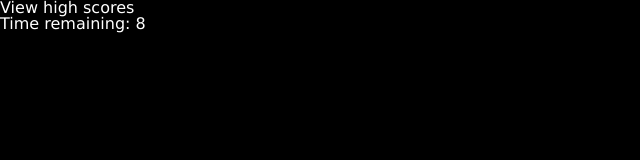
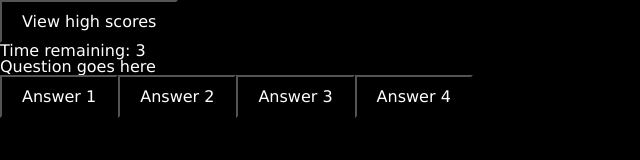
Before and after one commit to ethanfrog/bootcamp-quiz, a plain HTML site: page index.html in a window 1280 px wide. Both pictures are taken after a click on the button "Start". Shown: the whole page, without its empty margins (0-640 px from the left). Drawn offline with Linux system fonts and the light colour scheme.

Commit message:
Added code for ending the quiz and showing results

```diff
--- a/assets/js/script.js
+++ b/assets/js/script.js
@@ -1,43 +1,78 @@
 var initialElements = document.querySelector("#initial");
 var quizElements = document.querySelector("#quiz");
+var resultElements = document.querySelector("#results");
+
+var timer = document.querySelector("#timer");
 
 var startButton = document.querySelector("#start-button");
-startButton.addEventListener("click", startQuiz);
+startButton.addEventListener("click", takeQuiz);
 
+var secondsLeft = 5;
+var score = 0;
 
+function takeQuiz() {
+  renderQuiz();
+  startTimer();
 
-var q1 = "How do you write comments in HTML?";
-var q1Answers = ["<!--Comment-->", "//Comment", "/*Comment*/", "<Comment>"];
+  // Quiz logic goes here
+}
 
-var q2 = "What is the command for changing text color to blue in CSS?";
-var q2Answers = ["text-color: blue", "color: blue", "color -> blue", "tc: blue"];
-
-var q3 = "What is the keyword for declaring a variable in JavaScript?";
-var q3Answers = ["variable", "data", "var", "declare"];
-
-
-
-function startQuiz() {
+function renderQuiz() {
   // Remove all child elements from the "initial" div of the HTML
   while (initialElements.firstChild) {
     initialElements.removeChild(initialElements.firstChild);
   }
+  // Render quiz elements
+  var question = document.createElement("p");
+  quizElements.appendChild(question);
 
-  // Append timer asset to HTML
-  var timerAsset = document.createElement("p");
-  var secondsLeft = 10;
-  quizElements.appendChild(timerAsset);
-  timerAsset.textContent = "Time remaining: " + secondsLeft;
+  var answer1 = document.createElement("button");
+  var answer2 = document.createElement("button");
+  var answer3 = document.createElement("button");
+  var answer4 = document.createElement("button");
+  quizElements.appendChild(answer1);
+  quizElements.appendChild(answer2);
+  quizElements.appendChild(answer3);
+  quizElements.appendChild(answer4);
 
+  question.textContent = "Question goes here";
+  answer1.textContent = "Answer 1";
+  answer2.textContent = "Answer 2";
+  answer3.textContent = "Answer 3";
+  answer4.textContent = "Answer 4";
+}
 
-  // Start timer
+function startTimer() {
+  timer.textContent = "Time remaining: " + secondsLeft;
+
   var timerInterval = setInterval(function() {
     secondsLeft--;
-    timerAsset.textContent = "Time remaining: " + secondsLeft;
+    timer.textContent = "Time remaining: " + secondsLeft;
 
     if(secondsLeft === 0) {
       // Stops execution of action at set interval
       clearInterval(timerInterval);
+
+      showResults();
     }
   }, 1000);
 }
+
+function showResults() {
+  console.log("showResults is being called");
+
+  // Remove quiz elements
+  while (quizElements.firstChild) {
+    quizElements.removeChild(quizElements.firstChild);
+  }
+  // Render score elements
+}
+
+// var q1 = "How do you write comments in HTML?";
+// var q1Answers = ["<!--Comment-->", "//Comment", "/*Comment*/", "<Comment>"];
+
+// var q2 = "What is the command for changing text color to blue in CSS?";
+// var q2Answers = ["text-color: blue", "color: blue", "color -> blue", "tc: blue"];
+
+// var q3 = "What is the keyword for declaring a variable in JavaScript?";
+// var q3Answers = ["variable", "data", "var", "declare"];
--- a/index.html
+++ b/index.html
@@ -12,7 +12,8 @@
   <body>
     <!--The page header-->
     <div>
-      <p>View high scores</p>
+      <button>View high scores</button>
+      <p id="timer">Time remaining:</p>
     </div>
 
     <!--Contains the initial loadout of the page, before the quiz is started-->
```
